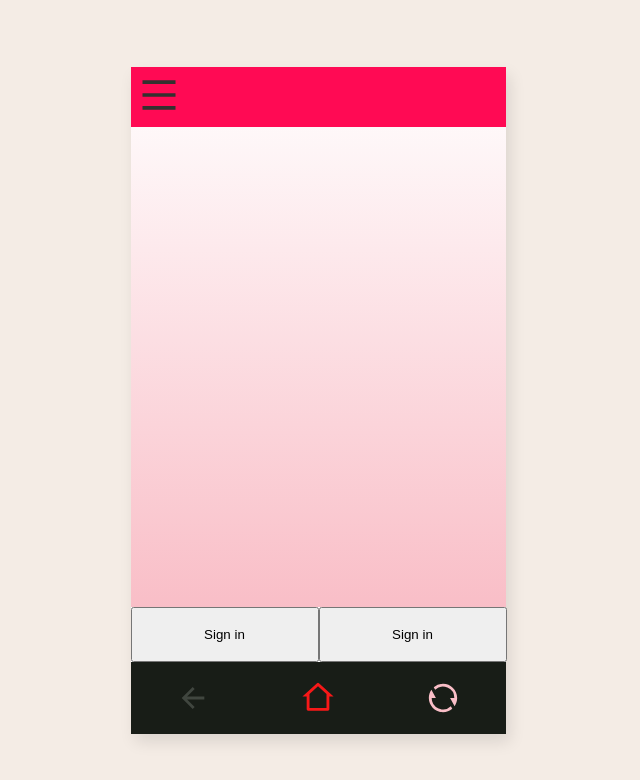
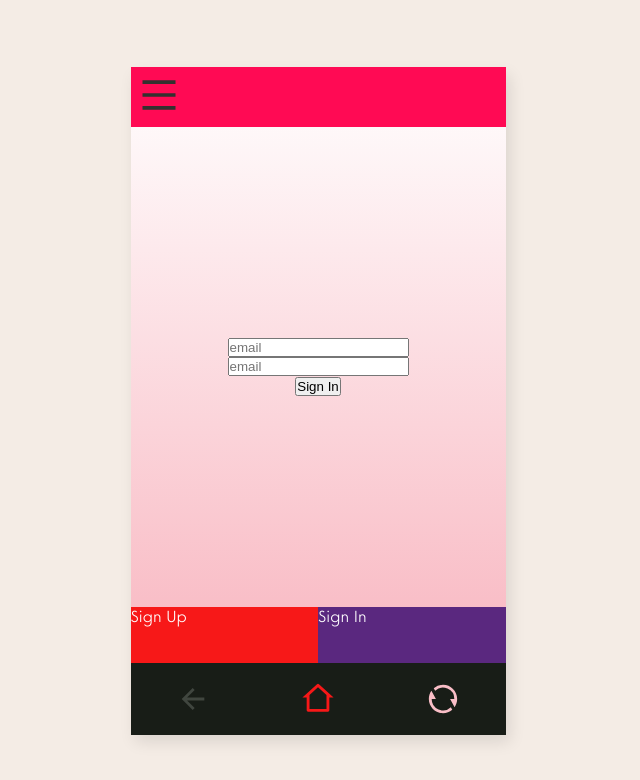
Before and after one commit to jodelajo/react-eindproject-frontend-development, a React (Create React App) app: page /sign-in in a window 1280 px wide. Shown: the top 780 px of the page, without its empty margins (322-962 px from the left). Built offline with nearby package versions, Linux system fonts and the light colour scheme; no server answers.

Commit message:
sign in/sign up

```diff
--- a/package.json
+++ b/package.json
@@ -3,10 +3,12 @@
   "version": "0.1.0",
   "private": true,
   "dependencies": {
-    "@testing-library/jest-dom": "^5.11.10",
+    "@testing-library/jest-dom": "^5.12.0",
     "@testing-library/react": "^11.2.6",
-    "@testing-library/user-event": "^12.8.3",
+    "@testing-library/user-event": "^13.1.5",
     "axios": "^0.21.1",
+    "firebase": "^8.4.1",
+    "npm": "^7.11.0",
     "react": "^17.0.2",
     "react-dom": "^17.0.2",
     "react-icons": "^4.2.0",
--- a/src/App.css
+++ b/src/App.css
@@ -37,7 +37,7 @@ body {
 .weather-header {
     width: 100%;
     border-radius: 2px 2px 0 0;
-    height: 540px;
+    /*height: 540px;*/
     background: linear-gradient(#ffffff, #f9bec7);
     display: flex;
     flex-direction: column;
@@ -54,9 +54,24 @@ body {
     height: 480px;
 }
 
-.tab-wrapper {
+.auth {
+    width: 100%;
+    height: 56px;
+    display: flex;
+    /*justify-content: center;*/
+
+
+}
+
+.auth-link, .auth-link-active {
     width: 100%;
     height: 100%;
-    display: flex;
-    justify-content: stretch;
+    /*text-align: center;*/
+    color: white;
+    text-decoration: none;
+    background-color: #5a287f;
 }
+.auth-link-active {
+    background-color: #f71818;
+
+}
--- a/src/App.js
+++ b/src/App.js
@@ -1,21 +1,23 @@
 import React from 'react';
-import {BrowserRouter as Router, Route, Switch} from "react-router-dom";
+import { Route, Switch, Link } from "react-router-dom";
 import './App.css';
 import NavBar from "./components/navBar/NavBar";
 import Home from "./pages/home/Home";
 import Friesland from "./pages/friesland/Friesland";
-import HeroButton from "./components/heroButton/HeroButton";
 import Footer from "./components/footer/Footer";
 import Wadden from "./pages/wadden/Wadden";
 import NoordWest from "./pages/noordwest/NoordWest";
 import NoordOost from "./pages/noordoost/NoordOost";
 import ZuidWest from "./pages/zuidwest/ZuidWest";
 import ZuidOost from "./pages/zuidoost/ZuidOost";
+import SignUp from "./pages/signUp/SignUp";
+import SignIn from "./pages/signIn/SignIn";
+
 
 
 function App() {
     return (
-        <Router>
+        <>
         <div className="weather-container">
                     <div className="weather-header">
                         <NavBar/>
@@ -29,36 +31,44 @@ function App() {
                                      <Friesland/>
                               </Route>
                                 <Route path="/wadden">
-                         <Wadden />
+                                     <Wadden/>
                               </Route>
                                 <Route exact path="/noordwest">
-                         <NoordWest />
+                                     <NoordWest/>
                               </Route>
                                   <Route exact path="/noordoost">
-                         <NoordOost />
+                                     <NoordOost/>
                               </Route>
                                 <Route exact path="/zuidwest">
-                         <ZuidWest />
+                                     <ZuidWest/>
                               </Route>
                                  <Route exact path="/zuidoost">
-                         <ZuidOost />
+                                     <ZuidOost/>
                               </Route>
-
+                                 <Route exact path="/sign-up">
+                                     <SignUp/>
+                              </Route>
+                                <Route exact path="/sign-in">
+                                     <SignIn/>
+                              </Route>
                          </Switch>
                         </span>
                     </div>
-                <div className="weather-content">
-                    <div className="tab-wrapper">
-                        <HeroButton/>
-                        <HeroButton/>
+                    <div>
+                        <div className="auth">
+                            <Link to="/sign-up" className="auth-link-active">Sign Up
+                            </Link>
+                            <Link to="/sign-in" className="auth-link">Sign In
+                            </Link>
+
                         </div>
                         <div>
                             <Footer/>
                         </div>
                     </div>
                 </div>
-        </Router>
-    );
-}
+        </>
+)
+};
 
 export default App;
--- a/src/components/heroButton/HeroButton.js
+++ b/src/components/heroButton/HeroButton.js
@@ -1,9 +1,9 @@
 import React from 'react';
 import './HeroButton.css';
 
-function HeroButton(){
+function HeroButton({description}){
     return <div>
-        <button type="button" className="hero-button">Sign in</button>
+        <button type="button" className="hero-button">{description}</button>
     </div>
 }
 export default HeroButton
--- /dev/null
+++ b/src/components/inputField/InputField.css
@@ -0,0 +1,5 @@
+.input {
+    display: flex;
+    flex-direction: column;
+    row-gap: 10px;
+}
--- /dev/null
+++ b/src/components/inputField/InputField.js
@@ -0,0 +1,10 @@
+import React from 'react';
+import './InputField.css'
+
+
+function InputField (){
+    return <div>
+            <input type="email" placeholder="email" className="input"/>
+    </div>
+}
+export default InputField
--- a/src/index.js
+++ b/src/index.js
@@ -1,5 +1,6 @@
 import React from 'react';
 import ReactDOM from 'react-dom';
+import { BrowserRouter as Router } from 'react-router-dom';
 import './index.css';
 import App from './App';
 import reportWebVitals from './reportWebVitals';
@@ -8,9 +9,11 @@ import LocationContextProvider from "./context/LocationContext";
 
 ReactDOM.render(
     <React.StrictMode>
+        <Router>
         <LocationContextProvider>
             <App/>
         </LocationContextProvider>
+        </Router>
     </React.StrictMode>,
     document.getElementById('root')
 );
--- /dev/null
+++ b/src/pages/signIn/SignIn.js
@@ -0,0 +1,15 @@
+import React from 'react';
+import InputField from "../../components/inputField/InputField";
+
+
+function SignIn (){
+    return <main>
+        <form>
+            <InputField/>
+            <InputField/>
+
+            <button type="submit">Sign In</button>
+        </form>
+    </main>
+}
+export default SignIn
--- /dev/null
+++ b/src/pages/signUp/SignUp.js
@@ -0,0 +1,12 @@
+import React from 'react';
+import InputField from "../../components/inputField/InputField";
+
+function SignUp (){
+    return <main>
+        <form>
+            <InputField/>
+            <button type="submit">Sign Up</button>
+        </form>
+    </main>
+}
+export default SignUp
```
Also changed, not shown: src/firebase.js (+15 -0 lines), 2 other files (tests, documents, lock files or other folders). Lines whose indentation alone changed are shown as unchanged.
